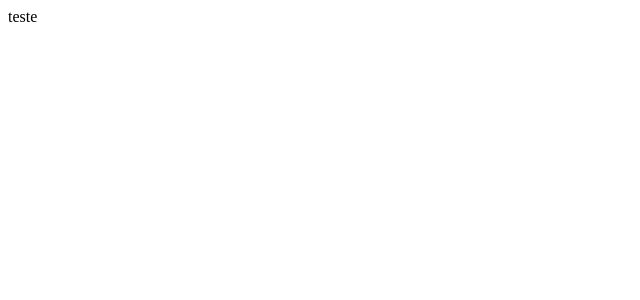
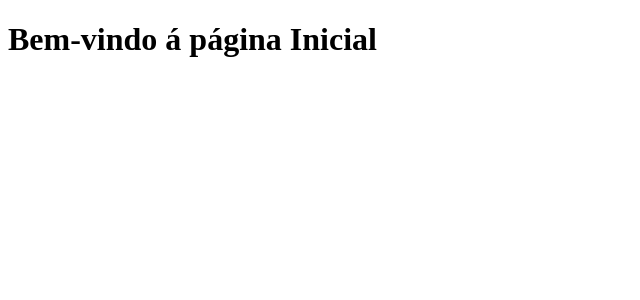
Before and after one commit to DaianePorcena/todolist_challenge, a React (Create React App) app in the folder todo_frontend/: page / in a window 1280 px wide. Shown: the top 300 px of the page, without its empty margins (0-640 px from the left). Built offline with nearby package versions, Linux system fonts and the light colour scheme.

Commit message:
✨ feat: Cria a rota para a home

```diff
--- a/todo_frontend/src/App.js
+++ b/todo_frontend/src/App.js
@@ -1,9 +1,10 @@
-
+import React from "react";
+import AppRoutes from "./routers/AppRoutes";
 
 function App() {
   return (
     <div className="App">
-      teste
+      <AppRoutes />
     </div>
   );
 }
--- /dev/null
+++ b/todo_frontend/src/routers/AppRoutes.js
@@ -0,0 +1,15 @@
+// AppRoutes.js
+import React from "react";
+import { BrowserRouter, Route, Routes } from "react-router-dom";import Home from "../pages/Home";
+
+const AppRoutes = () => {
+  return (
+    <BrowserRouter>
+      <Routes>
+        <Route path="/" element={<Home/>}/>
+      </Routes>
+    </BrowserRouter>
+  );
+};
+
+export default AppRoutes;
```
Also changed, not shown: todo_frontend/src/routers/Routers.js (deleted).
